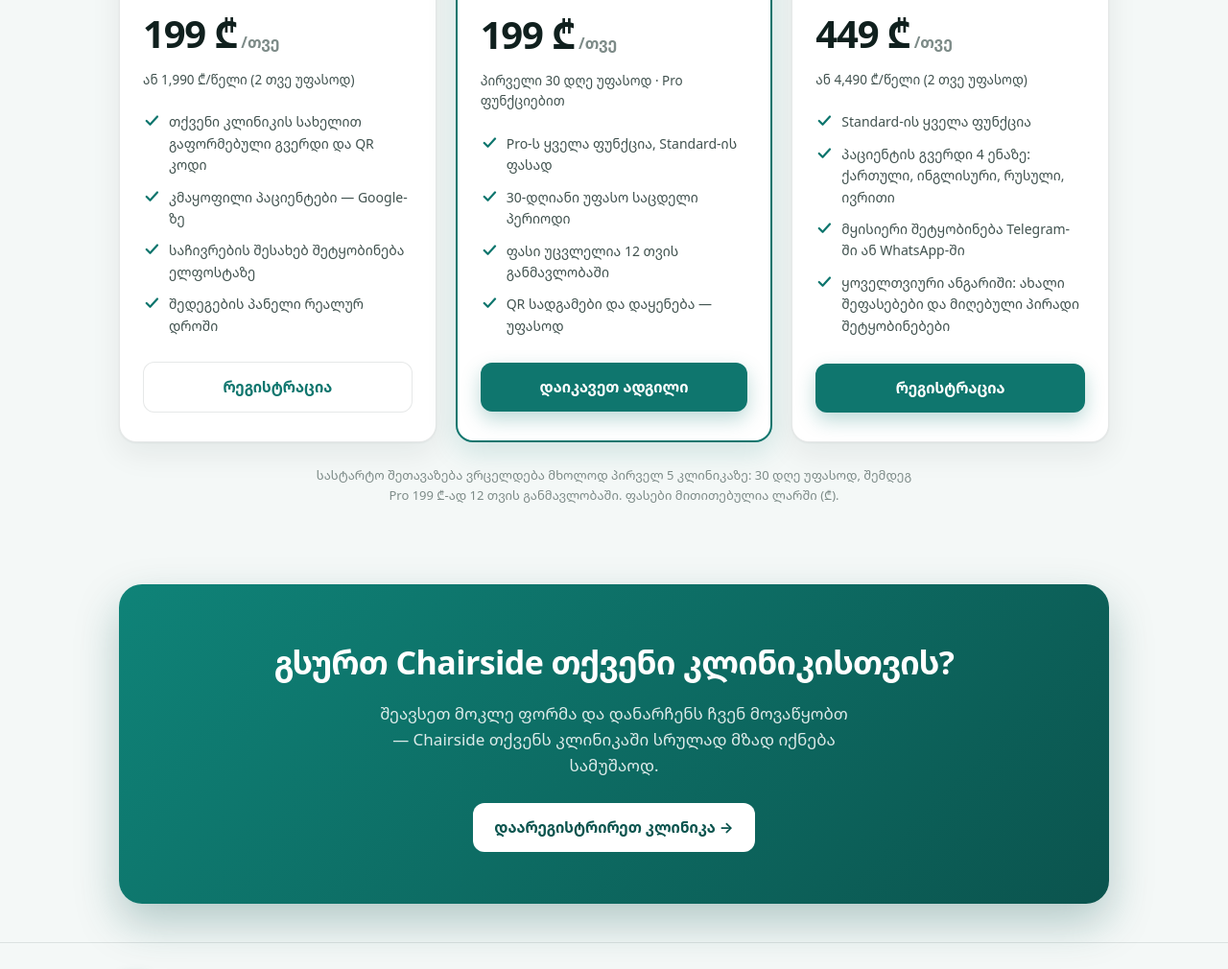
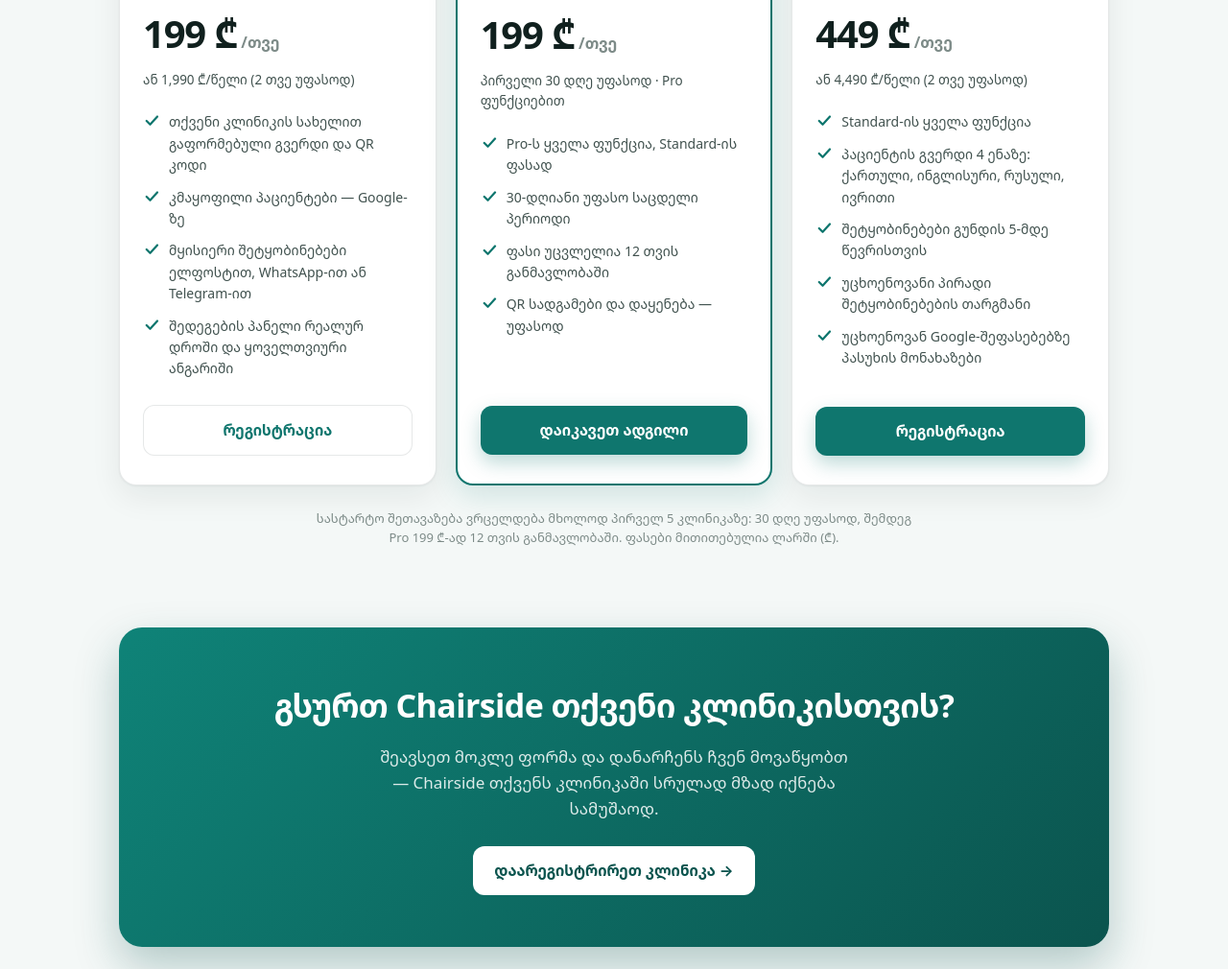
Before and after one commit to orisbuilds/reputation-watch, a plain HTML site: page ge/index.html in a window 1280 px wide. Shown: the part 2405-3415 px from the top of the page at 96% size. Drawn offline with Linux system fonts and the light colour scheme.

Commit message:
GE pricing: alerts + monthly report on both plans; Pro adds team alerts, translation, reply drafts

```diff
--- a/ge/index.html
+++ b/ge/index.html
@@ -278,8 +278,8 @@
         <ul>
           <li><svg viewBox="0 0 24 24" fill="none"><path d="M5 12l5 5L20 6" stroke="#0f766e" stroke-width="3" stroke-linecap="round" stroke-linejoin="round"/></svg><span data-i18n="f1">თქვენი კლინიკის სახელით გაფორმებული გვერდი და QR კოდი</span></li>
           <li><svg viewBox="0 0 24 24" fill="none"><path d="M5 12l5 5L20 6" stroke="#0f766e" stroke-width="3" stroke-linecap="round" stroke-linejoin="round"/></svg><span data-i18n="f2">კმაყოფილი პაციენტები — Google-ზე</span></li>
-          <li><svg viewBox="0 0 24 24" fill="none"><path d="M5 12l5 5L20 6" stroke="#0f766e" stroke-width="3" stroke-linecap="round" stroke-linejoin="round"/></svg><span data-i18n="f3">საჩივრების შესახებ შეტყობინება ელფოსტაზე</span></li>
-          <li><svg viewBox="0 0 24 24" fill="none"><path d="M5 12l5 5L20 6" stroke="#0f766e" stroke-width="3" stroke-linecap="round" stroke-linejoin="round"/></svg><span data-i18n="f4">შედეგების პანელი რეალურ დროში</span></li>
+          <li><svg viewBox="0 0 24 24" fill="none"><path d="M5 12l5 5L20 6" stroke="#0f766e" stroke-width="3" stroke-linecap="round" stroke-linejoin="round"/></svg><span data-i18n="f3">მყისიერი შეტყობინებები ელფოსტით, WhatsApp-ით ან Telegram-ით</span></li>
+          <li><svg viewBox="0 0 24 24" fill="none"><path d="M5 12l5 5L20 6" stroke="#0f766e" stroke-width="3" stroke-linecap="round" stroke-linejoin="round"/></svg><span data-i18n="f4">შედეგების პანელი რეალურ დროში და ყოველთვიური ანგარიში</span></li>
         </ul>
         <div class="go"><a class="btn btn-ghost" href="https://forms.gle/sCaB5v4hvQ1pFE1Q7" target="_blank" rel="noopener" data-i18n="nav.reg">რეგისტრაცია</a></div>
       </div>
@@ -308,8 +308,9 @@
         <ul>
           <li><svg viewBox="0 0 24 24" fill="none"><path d="M5 12l5 5L20 6" stroke="#0f766e" stroke-width="3" stroke-linecap="round" stroke-linejoin="round"/></svg><span data-i18n="p1">Standard-ის ყველა ფუნქცია</span></li>
           <li><svg viewBox="0 0 24 24" fill="none"><path d="M5 12l5 5L20 6" stroke="#0f766e" stroke-width="3" stroke-linecap="round" stroke-linejoin="round"/></svg><span data-i18n="p2">პაციენტის გვერდი 4 ენაზე: ქართული, ინგლისური, რუსული, ივრითი</span></li>
-          <li><svg viewBox="0 0 24 24" fill="none"><path d="M5 12l5 5L20 6" stroke="#0f766e" stroke-width="3" stroke-linecap="round" stroke-linejoin="round"/></svg><span data-i18n="p3">მყისიერი შეტყობინება Telegram-ში ან WhatsApp-ში</span></li>
-          <li><svg viewBox="0 0 24 24" fill="none"><path d="M5 12l5 5L20 6" stroke="#0f766e" stroke-width="3" stroke-linecap="round" stroke-linejoin="round"/></svg><span data-i18n="p4">ყოველთვიური ანგარიში: ახალი შეფასებები და მიღებული პირადი შეტყობინებები</span></li>
+          <li><svg viewBox="0 0 24 24" fill="none"><path d="M5 12l5 5L20 6" stroke="#0f766e" stroke-width="3" stroke-linecap="round" stroke-linejoin="round"/></svg><span data-i18n="p3">შეტყობინებები გუნდის 5-მდე წევრისთვის</span></li>
+          <li><svg viewBox="0 0 24 24" fill="none"><path d="M5 12l5 5L20 6" stroke="#0f766e" stroke-width="3" stroke-linecap="round" stroke-linejoin="round"/></svg><span data-i18n="p4">უცხოენოვანი პირადი შეტყობინებების თარგმანი</span></li>
+          <li><svg viewBox="0 0 24 24" fill="none"><path d="M5 12l5 5L20 6" stroke="#0f766e" stroke-width="3" stroke-linecap="round" stroke-linejoin="round"/></svg><span data-i18n="p5">უცხოენოვან Google-შეფასებებზე პასუხის მონახაზები</span></li>
         </ul>
         <div class="go"><a class="btn btn-primary" href="https://forms.gle/sCaB5v4hvQ1pFE1Q7" target="_blank" rel="noopener" data-i18n="nav.reg">რეგისტრაცია</a></div>
       </div>
@@ -375,12 +376,12 @@
     "pr.p":"Standard is for clinics with mostly local patients. Pro is for clinics that treat patients from abroad. Setup is always free. No contracts, cancel anytime.",
     "u.mo":" /mo",
     "ps.plan":"Standard","ps.sub":"or 1,990 ₾/yr (2 months free)",
-    "f1":"Your own branded scan page &amp; QR","f2":"Happy patients sent to Google","f3":"Private complaint alerts to your inbox","f4":"Live results dashboard",
+    "f1":"Your own branded scan page &amp; QR","f2":"Happy patients sent to Google","f3":"Instant alerts by email, WhatsApp or Telegram","f4":"Live results dashboard &amp; monthly report",
     "pf.badge":"Only 5 spots","pf.plan":"Launch offer","pf.sub":"First 30 days free · with Pro features",
     "pf1":"Every Pro feature, at the Standard price","pf2":"30-day free trial","pf3":"Price locked for 12 months","pf4":"QR stands &amp; setup included free",
     "pf.cta":"Claim a founding spot",
     "pp.badge":"For foreign patients","pp.plan":"Pro","pp.sub":"or 4,490 ₾/yr (2 months free)",
-    "p1":"Everything in Standard","p2":"Patient page in 4 languages: Georgian, English, Russian, Hebrew","p3":"Instant complaint alerts on Telegram or WhatsApp","p4":"Monthly report: reviews gained &amp; private notes received",
+    "p1":"Everything in Standard","p2":"Patient page in 4 languages: Georgian, English, Russian, Hebrew","p3":"Alerts to up to 5 people on your team","p4":"Foreign-language private notes translated for you","p5":"Reply drafts for foreign-language Google reviews",
     "pr.note":"The launch offer is limited to the first 5 clinics: 30 days free, then Pro for 199 ₾/mo for 12 months. Prices in Georgian lari (₾).",
     "band.h2":"Want Chairside for your clinic?",
     "band.p":"Tell us about your clinic and we'll build your own branded version — set up and running for you.",
```
